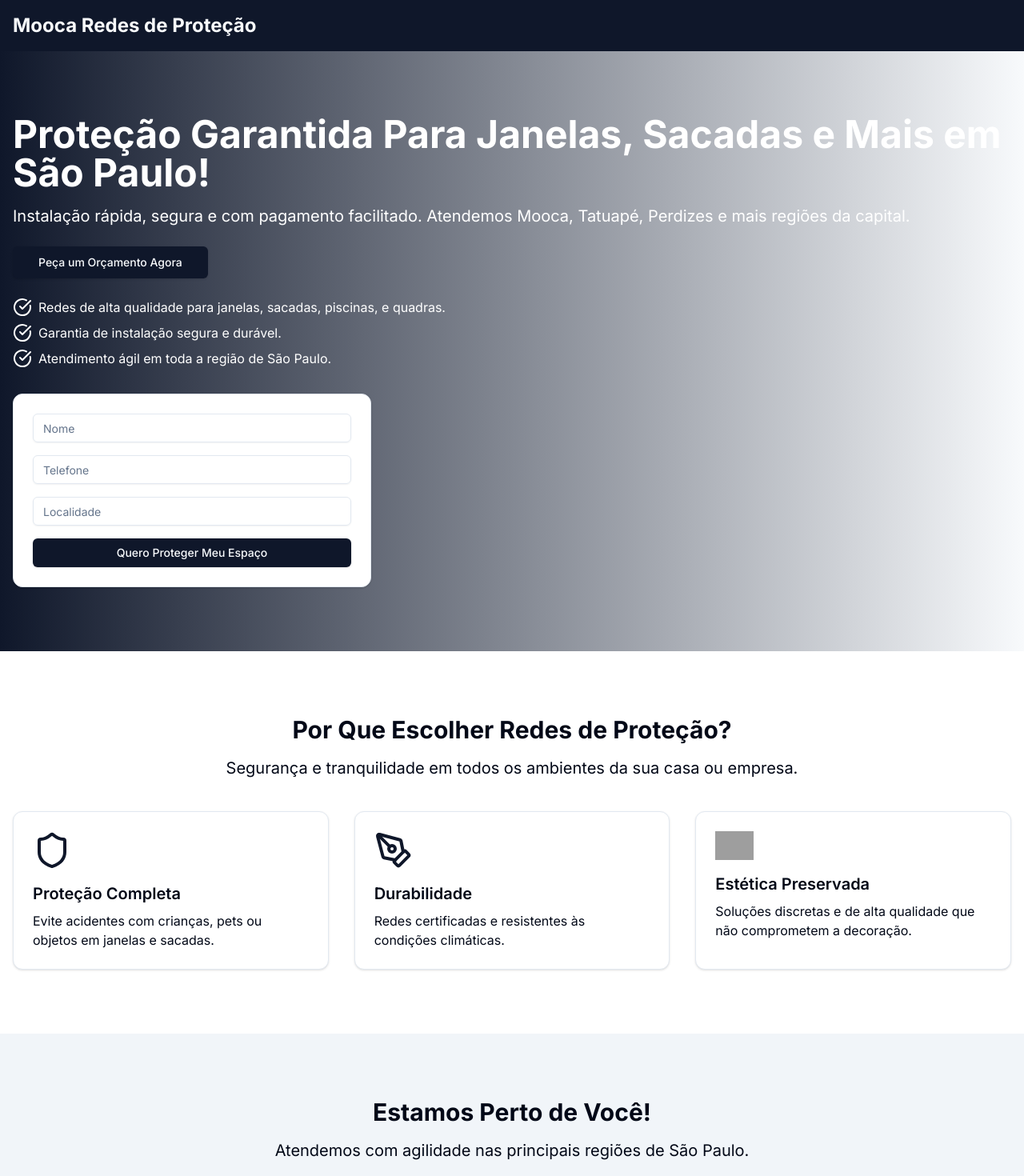
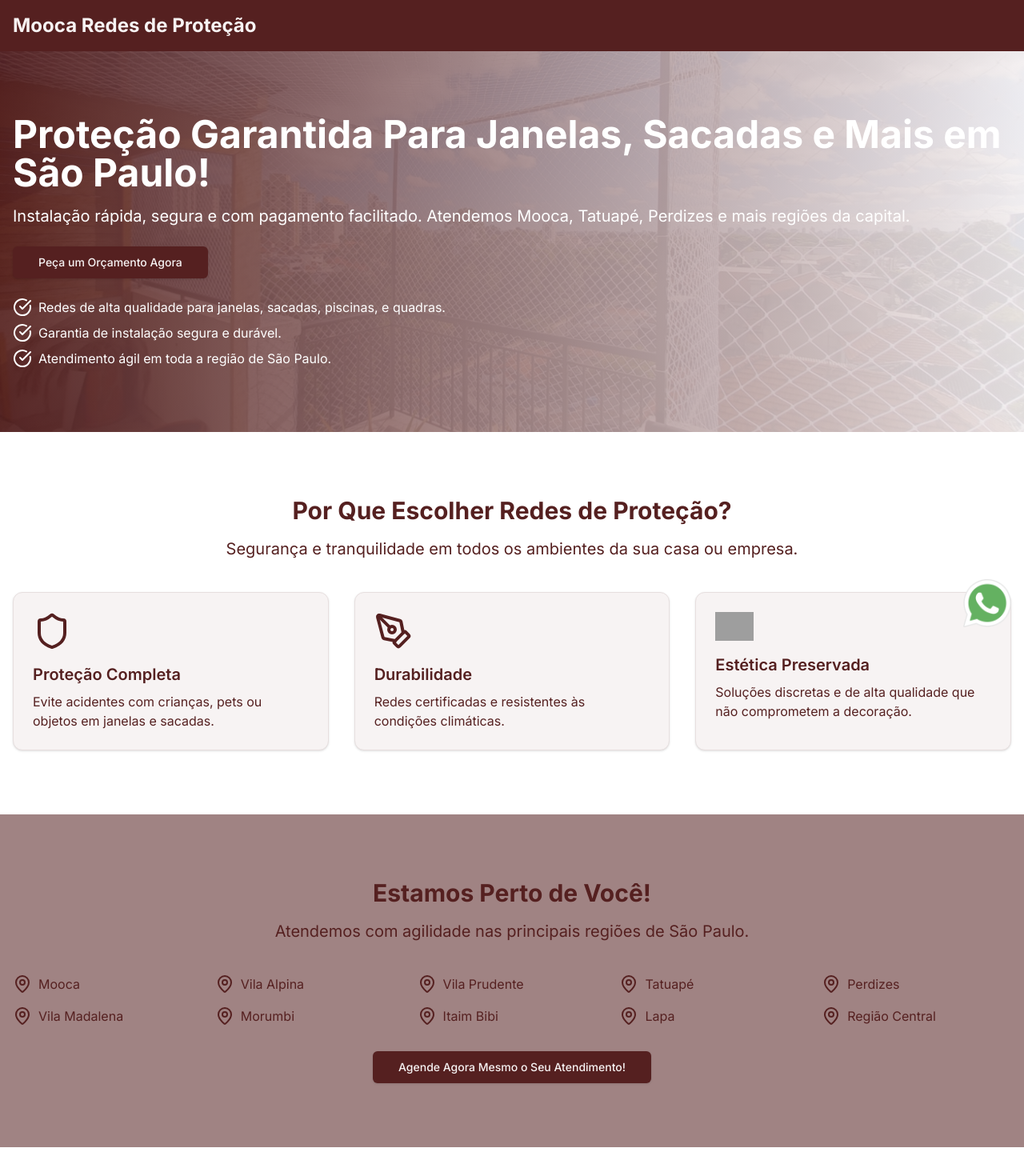
Before and after one commit to williandeitosi/mooca-redes-protecao, a Next.js app: page / in a window 1280 px wide. Shown: the top 1470 px of the page at 80% size. Built offline with nearby package versions, Linux system fonts and the light colour scheme; grey boxes are pictures that could not be loaded.

Commit message:
change color, add button whatsapp

```diff
--- a/app/globals.css
+++ b/app/globals.css
@@ -5,32 +5,32 @@
 @layer base {
   :root {
     --background: 0 0% 100%;
-    --foreground: 222.2 84% 4.9%;
+    --foreground: 0 45% 23%;  /* #572121 */
 
-    --card: 0 0% 100%;
-    --card-foreground: 222.2 84% 4.9%;
+    --card: 0 22% 96%;  /* #F5F0F0 */
+    --card-foreground: 0 45% 23%;
 
-    --popover: 0 0% 100%;
-    --popover-foreground: 222.2 84% 4.9%;
+    --popover: 0 22% 96%;
+    --popover-foreground: 0 45% 23%;
 
-    --primary: 222.2 47.4% 11.2%;
-    --primary-foreground: 210 40% 98%;
+    --primary: 0 45% 23%;     /* Seu vermelho base */
+    --primary-foreground: 0 22% 96%;
 
-    --secondary: 210 40% 96.1%;
-    --secondary-foreground: 222.2 47.4% 11.2%;
+    --secondary: 0 45% 37%;   /* #8B3535 */
+    --secondary-foreground: 0 22% 96%;
 
-    --muted: 210 40% 96.1%;
-    --muted-foreground: 215.4 16.3% 46.9%;
+    --muted: 0 13% 57%;      /* #9C8989 */
+    --muted-foreground: 0 22% 96%;
 
-    --accent: 210 40% 96.1%;
-    --accent-foreground: 222.2 47.4% 11.2%;
+    --accent: 30 35% 64%;    /* #C4A484 */
+    --accent-foreground: 0 45% 23%;
 
-    --destructive: 0 84.2% 60.2%;
-    --destructive-foreground: 210 40% 98%;
+    --destructive: 0 45% 46%; /* #AA4040 */
+    --destructive-foreground: 0 22% 96%;
 
-    --border: 214.3 31.8% 91.4%;
-    --input: 214.3 31.8% 91.4%;
-    --ring: 222.2 84% 4.9%;
+    --border: 0 13% 89%;     /* #E5DCDC */
+    --input: 0 13% 89%;
+    --ring: 0 45% 23%;
 
     --radius: 0.5rem;
   }
--- a/app/page.tsx
+++ b/app/page.tsx
@@ -1,8 +1,14 @@
-import Image from 'next/image'
-import { Button } from "@/components/ui/button"
-import { Input } from "@/components/ui/input"
-import { Card, CardContent } from "@/components/ui/card"
-import { MapPin, CheckCircle, CreditCard, Shield, PenToolIcon as Tool } from 'lucide-react'
+import { Button } from "@/components/ui/button";
+import { Card, CardContent } from "@/components/ui/card";
+import {
+  CheckCircle,
+  CreditCard,
+  MapPin,
+  Shield,
+  PenToolIcon as Tool,
+} from "lucide-react";
+import Image from "next/image";
+import Link from "next/link";
 
 export default function Home() {
   return (
@@ -14,77 +20,124 @@ export default function Home() {
       </header>
 
       <main className="flex-grow">
-        {/* Hero Section */}
-        <section className="bg-gradient-to-r from-primary to-primary-foreground text-white py-20">
-          <div className="container mx-auto px-4">
-            <h1 className="text-4xl md:text-5xl font-bold mb-4">
-              Proteção Garantida Para Janelas, Sacadas e Mais em São Paulo!
-            </h1>
-            <p className="text-xl mb-6">
-              Instalação rápida, segura e com pagamento facilitado. Atendemos Mooca, Tatuapé,
-              Perdizes e mais regiões da capital.
-            </p>
-            <Button size="lg" className="mb-6">Peça um Orçamento Agora</Button>
-            <ul className="space-y-2">
-              <li className="flex items-center"><CheckCircle className="mr-2" /> Redes de alta qualidade para janelas, sacadas, piscinas, e quadras.</li>
-              <li className="flex items-center"><CheckCircle className="mr-2" /> Garantia de instalação segura e durável.</li>
-              <li className="flex items-center"><CheckCircle className="mr-2" /> Atendimento ágil em toda a região de São Paulo.</li>
-            </ul>
-            <Card className="mt-8 max-w-md">
-              <CardContent className="p-6">
-                <form className="space-y-4">
-                  <Input placeholder="Nome" />
-                  <Input placeholder="Telefone" />
-                  <Input placeholder="Localidade" />
-                  <Button className="w-full">Quero Proteger Meu Espaço</Button>
-                </form>
-              </CardContent>
-            </Card>
+        <section className="relative">
+          <Image
+            src="/images/protecao-header.jpg"
+            alt="image header"
+            fill
+            className="object-cover"
+            priority
+          />
+          {/* Overlay gradiente */}
+          <div className="absolute inset-0 bg-gradient-to-r from-primary/90 to-primary-foreground/90" />
+
+          {/* Conteúdo */}
+          <div className="relative z-10 py-20">
+            <div className="container mx-auto px-4">
+              <h1 className="text-4xl md:text-5xl font-bold mb-4 text-white">
+                Proteção Garantida Para Janelas, Sacadas e Mais em São Paulo!
+              </h1>
+              <p className="text-xl mb-6 text-white">
+                Instalação rápida, segura e com pagamento facilitado. Atendemos
+                Mooca, Tatuapé, Perdizes e mais regiões da capital.
+              </p>
+              <Button size="lg" className="mb-6">
+                <Link href="https://wa.me/SEU_NUMERO_AQUI" target="_blank">
+                  Peça um Orçamento Agora
+                </Link>
+              </Button>
+              <ul className="space-y-2 text-white">
+                <li className="flex items-center">
+                  <CheckCircle className="mr-2" /> Redes de alta qualidade para
+                  janelas, sacadas, piscinas, e quadras.
+                </li>
+                <li className="flex items-center">
+                  <CheckCircle className="mr-2" /> Garantia de instalação segura
+                  e durável.
+                </li>
+                <li className="flex items-center">
+                  <CheckCircle className="mr-2" /> Atendimento ágil em toda a
+                  região de São Paulo.
+                </li>
+              </ul>
+            </div>
           </div>
         </section>
 
-        {/* Benefits Section */}
         <section className="py-20">
           <div className="container mx-auto px-4">
-            <h2 className="text-3xl font-bold mb-4 text-center">Por Que Escolher Redes de Proteção?</h2>
+            <h2 className="text-3xl font-bold mb-4 text-center">
+              Por Que Escolher Redes de Proteção?
+            </h2>
             <p className="text-xl mb-10 text-center">
-              Segurança e tranquilidade em todos os ambientes da sua casa ou empresa.
+              Segurança e tranquilidade em todos os ambientes da sua casa ou
+              empresa.
             </p>
             <div className="grid md:grid-cols-3 gap-8">
               <Card>
                 <CardContent className="p-6">
                   <Shield className="w-12 h-12 mb-4 text-primary" />
-                  <h3 className="text-xl font-semibold mb-2">Proteção Completa</h3>
-                  <p>Evite acidentes com crianças, pets ou objetos em janelas e sacadas.</p>
+                  <h3 className="text-xl font-semibold mb-2">
+                    Proteção Completa
+                  </h3>
+                  <p>
+                    Evite acidentes com crianças, pets ou objetos em janelas e
+                    sacadas.
+                  </p>
                 </CardContent>
               </Card>
               <Card>
                 <CardContent className="p-6">
                   <Tool className="w-12 h-12 mb-4 text-primary" />
                   <h3 className="text-xl font-semibold mb-2">Durabilidade</h3>
-                  <p>Redes certificadas e resistentes às condições climáticas.</p>
+                  <p>
+                    Redes certificadas e resistentes às condições climáticas.
+                  </p>
                 </CardContent>
               </Card>
               <Card>
                 <CardContent className="p-6">
-                  <Image src="/placeholder.svg" alt="Estética" width={48} height={48} className="mb-4" />
-                  <h3 className="text-xl font-semibold mb-2">Estética Preservada</h3>
-                  <p>Soluções discretas e de alta qualidade que não comprometem a decoração.</p>
+                  <Image
+                    src="/placeholder.svg"
+                    alt="Estética"
+                    width={48}
+                    height={48}
+                    className="mb-4"
+                  />
+                  <h3 className="text-xl font-semibold mb-2">
+                    Estética Preservada
+                  </h3>
+                  <p>
+                    Soluções discretas e de alta qualidade que não comprometem a
+                    decoração.
+                  </p>
                 </CardContent>
               </Card>
             </div>
           </div>
         </section>
 
-        {/* Regions Section */}
         <section className="bg-muted py-20">
           <div className="container mx-auto px-4">
-            <h2 className="text-3xl font-bold mb-4 text-center">Estamos Perto de Você!</h2>
+            <h2 className="text-3xl font-bold mb-4 text-center">
+              Estamos Perto de Você!
+            </h2>
             <p className="text-xl mb-10 text-center">
               Atendemos com agilidade nas principais regiões de São Paulo.
             </p>
             <div className="grid grid-cols-2 md:grid-cols-5 gap-4 mb-8">
-              {['Mooca', 'Vila Alpina', 'Vila Prudente', 'Tatuapé', 'Perdizes', 'Vila Madalena', 'Morumbi', 'Itaim Bibi', 'Lapa', 'Região Central'].map((region) => (
+              {[
+                "Mooca",
+                "Vila Alpina",
+                "Vila Prudente",
+                "Tatuapé",
+                "Perdizes",
+                "Vila Madalena",
+                "Morumbi",
+                "Itaim Bibi",
+                "Lapa",
+                "Região Central",
+              ].map((region) => (
                 <div key={region} className="flex items-center">
                   <MapPin className="mr-2 text-primary" />
                   <span>{region}</span>
@@ -92,12 +145,15 @@ export default function Home() {
               ))}
             </div>
             <div className="text-center">
-              <Button size="lg">Agende Agora Mesmo o Seu Atendimento!</Button>
+              <Button size="lg">
+                <Link href="https://wa.me/SEU_NUMERO_AQUI" target="_blank">
+                  Agende Agora Mesmo o Seu Atendimento!
+                </Link>
+              </Button>
             </div>
           </div>
         </section>
 
-        {/* Differentials Section */}
         <section className="py-20">
           <div className="container mx-auto px-4">
             <h2 className="text-3xl font-bold mb-10 text-center">
@@ -107,21 +163,32 @@ export default function Home() {
               <Card>
                 <CardContent className="p-6">
                   <CreditCard className="w-12 h-12 mb-4 text-primary" />
-                  <h3 className="text-xl font-semibold mb-2">Pagamento Facilitado</h3>
-                  <p>Parcelamos no cartão de crédito para caber no seu orçamento.</p>
+                  <h3 className="text-xl font-semibold mb-2">
+                    Pagamento Facilitado
+                  </h3>
+                  <p>
+                    Parcelamos no cartão de crédito para caber no seu orçamento.
+                  </p>
                 </CardContent>
               </Card>
               <Card>
                 <CardContent className="p-6">
                   <Shield className="w-12 h-12 mb-4 text-primary" />
-                  <h3 className="text-xl font-semibold mb-2">Materiais de Alta Qualidade</h3>
-                  <p>Utilizamos redes certificadas para máxima resistência e durabilidade.</p>
+                  <h3 className="text-xl font-semibold mb-2">
+                    Materiais de Alta Qualidade
+                  </h3>
+                  <p>
+                    Utilizamos redes certificadas para máxima resistência e
+                    durabilidade.
+                  </p>
                 </CardContent>
               </Card>
               <Card>
                 <CardContent className="p-6">
                   <Tool className="w-12 h-12 mb-4 text-primary" />
-                  <h3 className="text-xl font-semibold mb-2">Atendimento Especializado</h3>
+                  <h3 className="text-xl font-semibold mb-2">
+                    Atendimento Especializado
+                  </h3>
                   <p>Equipe treinada para uma instalação rápida e segura.</p>
                 </CardContent>
               </Card>
@@ -129,27 +196,47 @@ export default function Home() {
           </div>
         </section>
 
-        {/* CTA Final Section */}
         <section className="bg-primary text-primary-foreground py-20">
           <div className="container mx-auto px-4 text-center">
-            <h2 className="text-3xl font-bold mb-4">Proteja Seu Lar Hoje Mesmo!</h2>
+            <h2 className="text-3xl font-bold mb-4">
+              Proteja Seu Lar Hoje Mesmo!
+            </h2>
             <p className="text-xl mb-8">
               A segurança que sua família merece está a um clique de distância.
             </p>
-            <Button size="lg" variant="secondary" className="mb-8">Solicite um Orçamento Agora!</Button>
+            <Button size="lg" variant="secondary" className="mb-8">
+              <Link href="https://wa.me/SEU_NUMERO_AQUI" target="_blank">
+                Solicite um Orçamento Agora!
+              </Link>
+            </Button>
             <div className="flex justify-center items-center">
               <Shield className="w-12 h-12 mr-4" />
-              <p className="text-lg font-semibold">Garantia de Qualidade nas Redes e Instalações</p>
+              <p className="text-lg font-semibold">
+                Garantia de Qualidade nas Redes e Instalações
+              </p>
             </div>
           </div>
         </section>
+        <div className="fixed bottom-4 right-4 z-50 cursor-pointer hover:opacity-90 transition-opacity">
+          <Link href="https://wa.me/SEU_NUMERO_AQUI" target="_blank">
+            <Image
+              src="/images/whatsapp.png"
+              alt="Fale conosco pelo WhatsApp"
+              width={60}
+              height={60}
+              priority
+            />
+          </Link>
+        </div>
       </main>
 
       <footer className="bg-muted py-6">
         <div className="container mx-auto px-4 text-center">
-          <p>&copy; 2025 Mooca Redes de Proteção. Todos os direitos reservados.</p>
+          <p>
+            &copy; 2025 Mooca Redes de Proteção. Todos os direitos reservados.
+          </p>
         </div>
       </footer>
     </div>
-  )
+  );
 }
```
Also changed, not shown: public/images/protecao-header.jpg (added), public/images/whatsapp.png (added).
